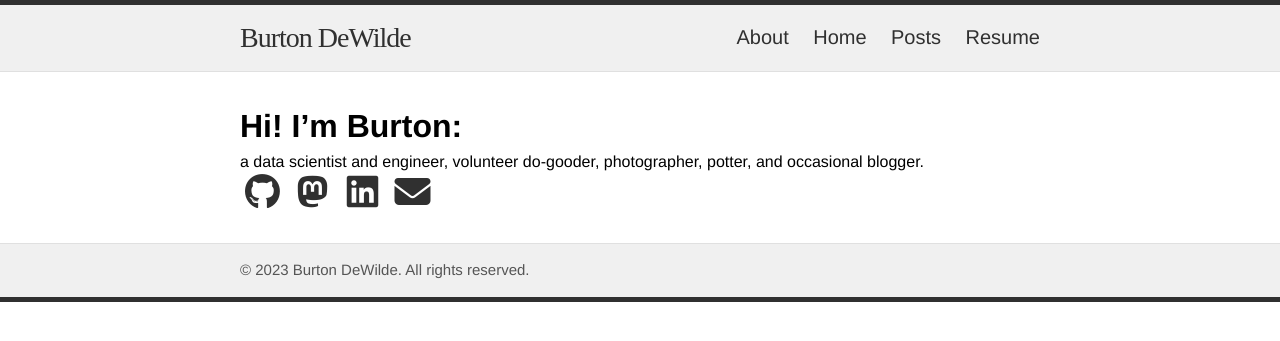
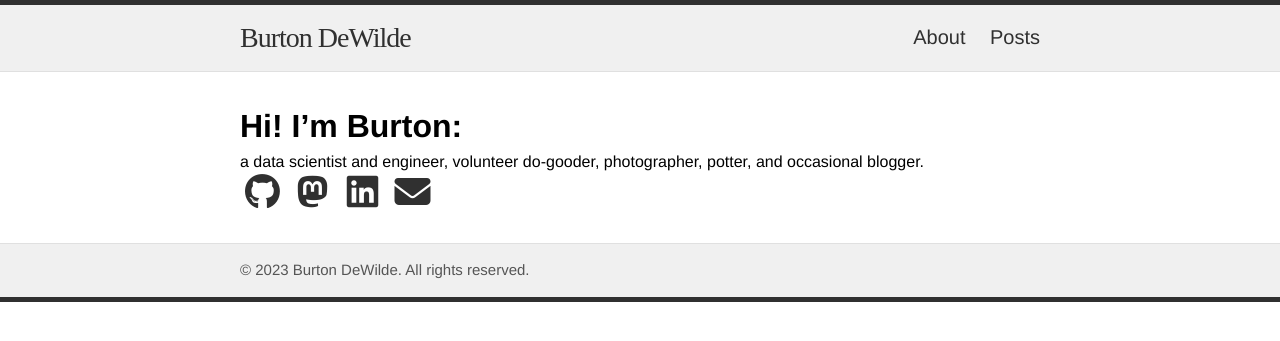
Before and after one commit to bdewilde/bdewilde.github.io, a Jekyll site: the page built from content/index.md, in a window 1280 px wide. Shown: the top 341 px of the page. Built offline with Jekyll 4.4.1, drawn with Linux system fonts in a browser that asks for light colours; nearby versions of some CDN libraries; some web fonts are replaced.

Commit message:
feat: Remove resume from nav
that was tacky, right??

```diff
--- a/_includes/header.html
+++ b/_includes/header.html
@@ -7,23 +7,22 @@
     <nav class="site-nav">
       <a href="#" class="menu-icon">
         <svg version="1.1" xmlns="http://www.w3.org/2000/svg" xmlns:xlink="http://www.w3.org/1999/xlink" x="0px" y="0px"
-           viewBox="0 0 18 15" enable-background="new 0 0 18 15" xml:space="preserve">
+          viewBox="0 0 18 15" enable-background="new 0 0 18 15" xml:space="preserve">
           <path fill="#505050" d="M18,1.484c0,0.82-0.665,1.484-1.484,1.484H1.484C0.665,2.969,0,2.304,0,1.484l0,0C0,0.665,0.665,0,1.484,0
-            h15.031C17.335,0,18,0.665,18,1.484L18,1.484z"/>
+            h15.031C17.335,0,18,0.665,18,1.484L18,1.484z" />
           <path fill="#505050" d="M18,7.516C18,8.335,17.335,9,16.516,9H1.484C0.665,9,0,8.335,0,7.516l0,0c0-0.82,0.665-1.484,1.484-1.484
-            h15.031C17.335,6.031,18,6.696,18,7.516L18,7.516z"/>
+            h15.031C17.335,6.031,18,6.696,18,7.516L18,7.516z" />
           <path fill="#505050" d="M18,13.516C18,14.335,17.335,15,16.516,15H1.484C0.665,15,0,14.335,0,13.516l0,0
-            c0-0.82,0.665-1.484,1.484-1.484h15.031C17.335,12.031,18,12.696,18,13.516L18,13.516z"/>
+            c0-0.82,0.665-1.484,1.484-1.484h15.031C17.335,12.031,18,12.696,18,13.516L18,13.516z" />
         </svg>
       </a>
       <div class="trigger">
         {% assign site_pages = site.pages | sort: 'title' %}
         {% for page in site_pages %}
-          {% if page.title and page.title != "404: Page not found" %}
-            <a class="site-link" href="{{ page.url | prepend: site.baseurl }}">{{ page.title }}</a>
-          {% endif %}
+        {% if page.title and page.title != "404: Page not found" and page.title != "Home" %}
+        <a class="site-link" href="{{ page.url | prepend: site.baseurl }}">{{ page.title }}</a>
+        {% endif %}
         {% endfor %}
-        <a class="site-link" target="_blank" href="/assets/documents/resume.pdf">Resume</a>
       </div>
     </nav>
 
```
